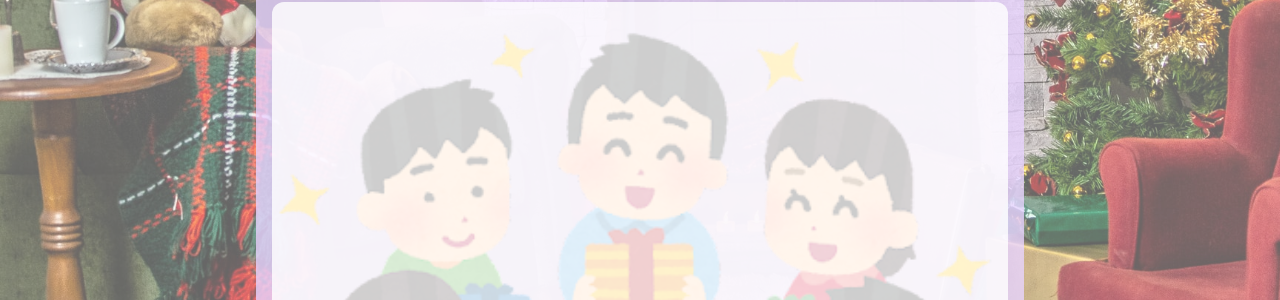
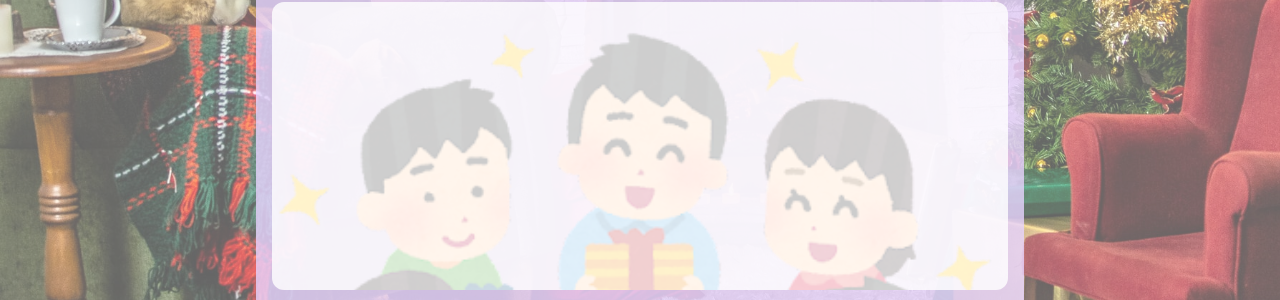
Before and after one commit to mitsuki3553/kuji, a website: page index.html in a window 1280 px wide. Shown: the part 586-886 px from the top of the page. Drawn offline with Linux system fonts and the light colour scheme; a web font is replaced by a local one.

Commit message:
🎨 「組み合わせ」欄をスクロール化

```diff
--- a/index.html
+++ b/index.html
@@ -93,7 +93,8 @@
           bg-cover
           rounded-xl
           m-4
-          min-h-[20rem]
+          h-72
+          overflow-y-scroll
         "
       ></div>
     </main>
```
Also changed, not shown: dist.css.
